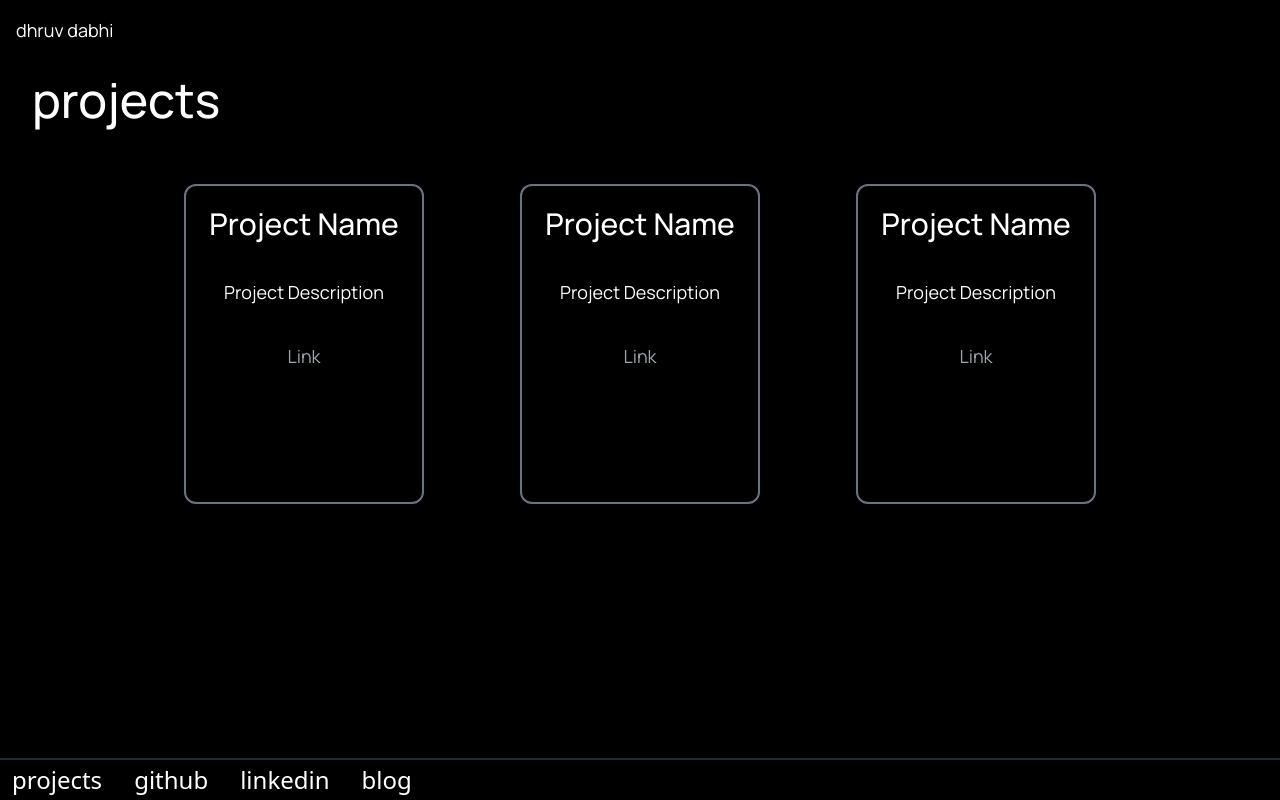
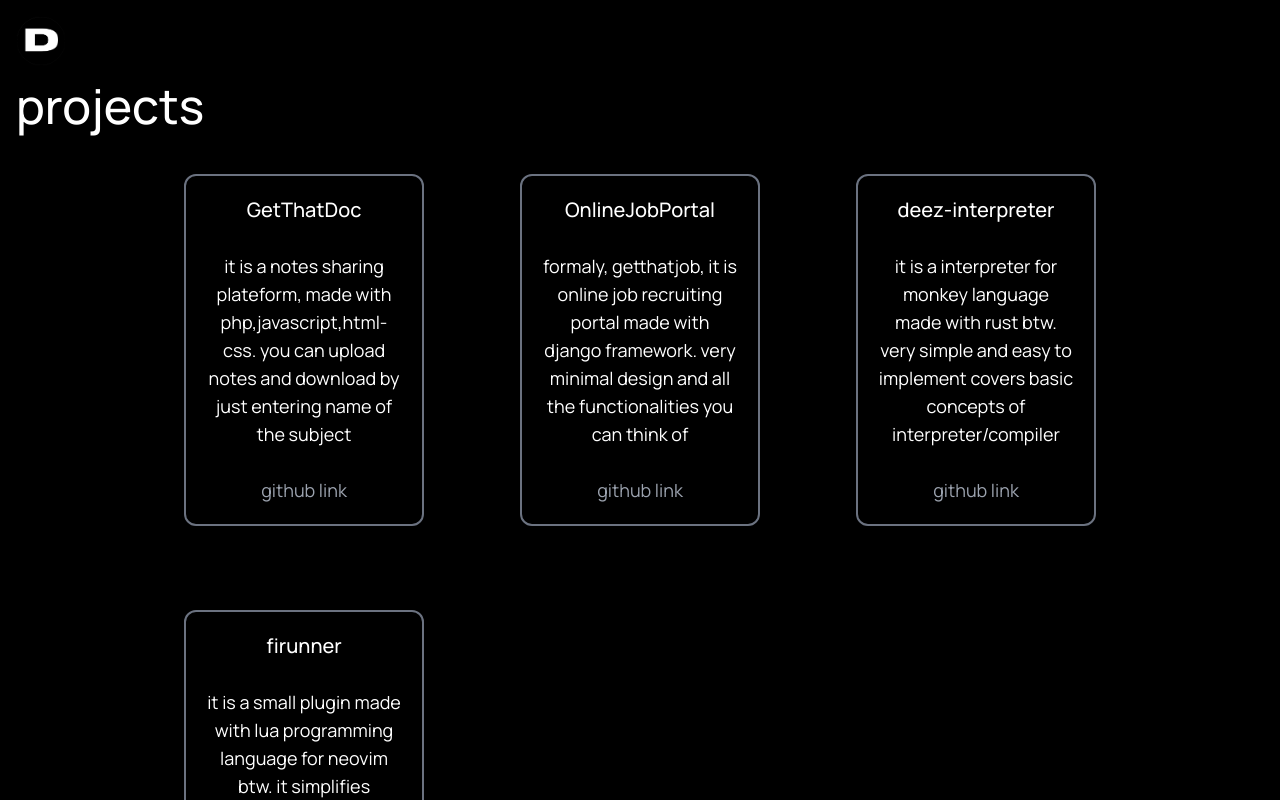
Before and after one commit to dhruvdabhi101/minimalistic-portfolio, a Next.js app: page /projects in a window 1280 px wide. Shown: the top 800 px of the page. Built offline with nearby package versions, Linux system fonts and the light colour scheme.

Commit message:
maybe this will work

```diff
--- a/app/page.tsx
+++ b/app/page.tsx
@@ -1,5 +1,8 @@
 import { Manrope } from 'next/font/google'
 import Link from 'next/link'
+import dimg from '../public/D-removebg-preview.png'
+import "./globals.css"
+import Image from 'next/image'
 
 const manrope = Manrope({ subsets: ['latin'] })
 
@@ -7,7 +10,7 @@ const manrope = Manrope({ subsets: ['latin'] })
 export default function Home() {
   return (
   <div className={"flex justify-between  text-white h-screen flex-col gap-4 max-h-full p-3 "+ ` ${manrope.className}`}>
-  <div>Profile Picture or something</div>
+  <Image src={dimg} alt="img" width={50} height={50}/>
   <div className='flex justify-center items-center flex-col'>
   <div className={'sm:text-6xl text-5xl'}>
      dhruv dabhi
--- a/app/projects/page.tsx
+++ b/app/projects/page.tsx
@@ -1,24 +1,29 @@
 import { Manrope } from 'next/font/google'
+import Link from 'next/link'
+import "../globals.css"
 import Image from 'next/image'
-import Link from 'next/link'
+import dimg from '../../public/D-removebg-preview.png'
 
 const manrope = Manrope({ subsets: ['latin'] })
 
 
 export default function Home() {
     return (
-            <div className='flex flex-col justify-between w-full h-[100vh]'>
-                <div className={"flex text-white flex-col gap-4 p-4 "+ ` ${manrope.className} text-lg `}>
-                    <div>dhruv dabhi</div>
-                    <div className={`${manrope.className} text-5xl font-medium p-4`}>
+            <div className='flex flex-col justify-between w-full h-full'>
+                <div className={"flex text-white flex-col gap-4 sm:p-4"+ ` ${manrope.className} text-lg `}>
+                    <Link href={"/"}>
+                        <Image src={dimg} alt="img" width={50} height={50}/>
+                    </Link>
+                    <div className={`${manrope.className} text-5xl font-medium `}>
                     projects
                     </div>
-                    <div className='flex flex-col justify-center items-center'>
-                    <div className='grid grid-cols-3 gap-14'>
-                    <Card/>
-                    <Card/>
-                    <Card/>
-                    </div>
+                    <div className='flex flex-col justify-center items-center w-[100%]'>
+                        <div className='grid lg:grid-cols-3 md:grid-cols-2 sm:grid-cols-1 grid-cols-1 sm:gap-14 gap-10 overflow-y-auto'>
+                            <Card props={{name:"GetThatDoc", desc:"it is a notes sharing plateform, made with php,javascript,html-css. you can upload notes and download by just entering name of the subject"}}/>
+                            <Card props={{name:"OnlineJobPortal", desc:"formaly, getthatjob, it is online job recruiting portal made with django framework. very minimal design and all the functionalities you can think of"}}/>
+                            <Card props={{name:"deez-interpreter", desc:"it is a interpreter for monkey language made with rust btw. very simple and easy to implement covers basic concepts of interpreter/compiler"}}/>
+                            <Card props={{name:"firunner", desc:"it is a small plugin made with lua programming language for neovim btw. it simplifies process of interpreting python file with just one shortcut and prints output in new buffer"}}/>
+                        </div>
                     </div>
 
                 </div>
@@ -43,18 +48,18 @@ export default function Home() {
   )
 }
 
-function Card() {
+function Card({props}:any) {
     return (
-    <div className='border-2 border-gray-500 h-80 w-60 rounded-xl p-3 flex flex-col gap-5 text-center mt-7 mx-5'>
+    <div className='border-2 border-gray-500 h-88 w-60 rounded-xl p-3 flex flex-col gap-3 text-center mt-7 mx-5'>
 
-    <div className='text-3xl font-medium p-2'>
-    Project Name
+    <div className='text-xl font-medium p-2'>
+    {props.name}
     </div>
-    <div className='text-lg p-2'>
-    Project Description
+    <div className='text-md p-2'>
+    {props.desc}
     </div>
     <div className='text-lg text-gray-400 p-2 hover:text-white'>
-    <Link href='https://github.com/projects'> Link  </Link>
+    <Link href={`https://github.com/dhruvdabhi101/${props.name}`}> github link  </Link>
     </div>
 
 
```
Also changed, not shown: public/D-removebg-preview.png (added), 1 other file (tests, documents, lock files or other folders).
